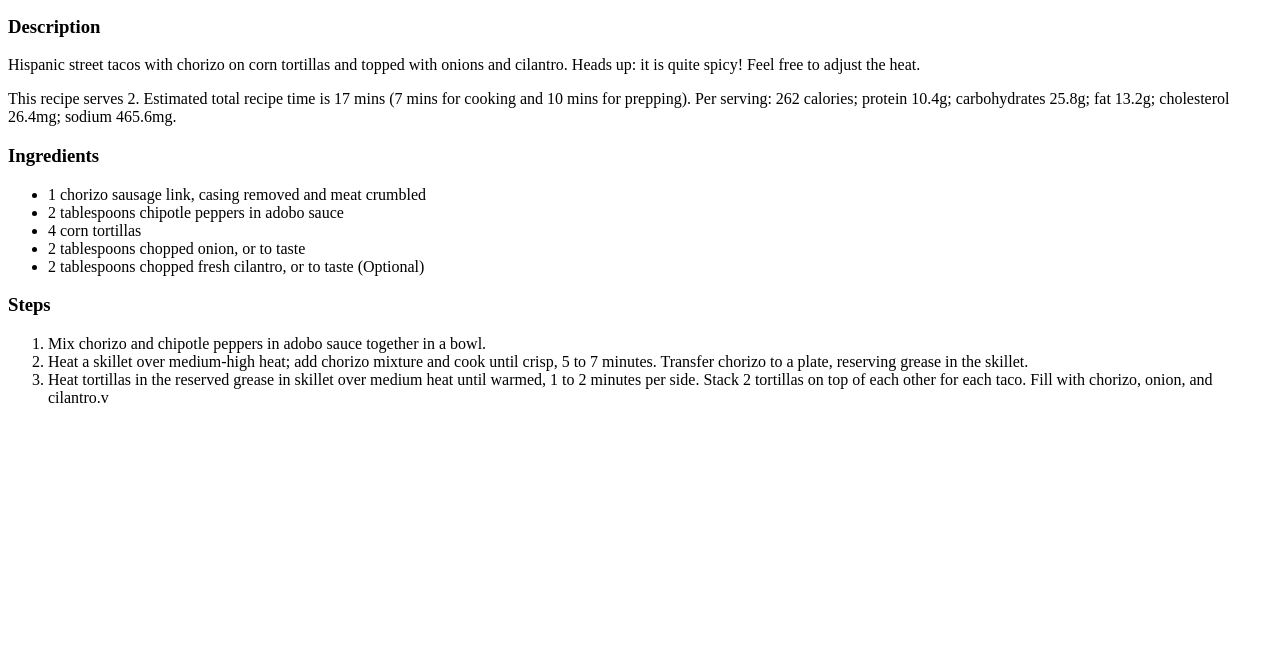
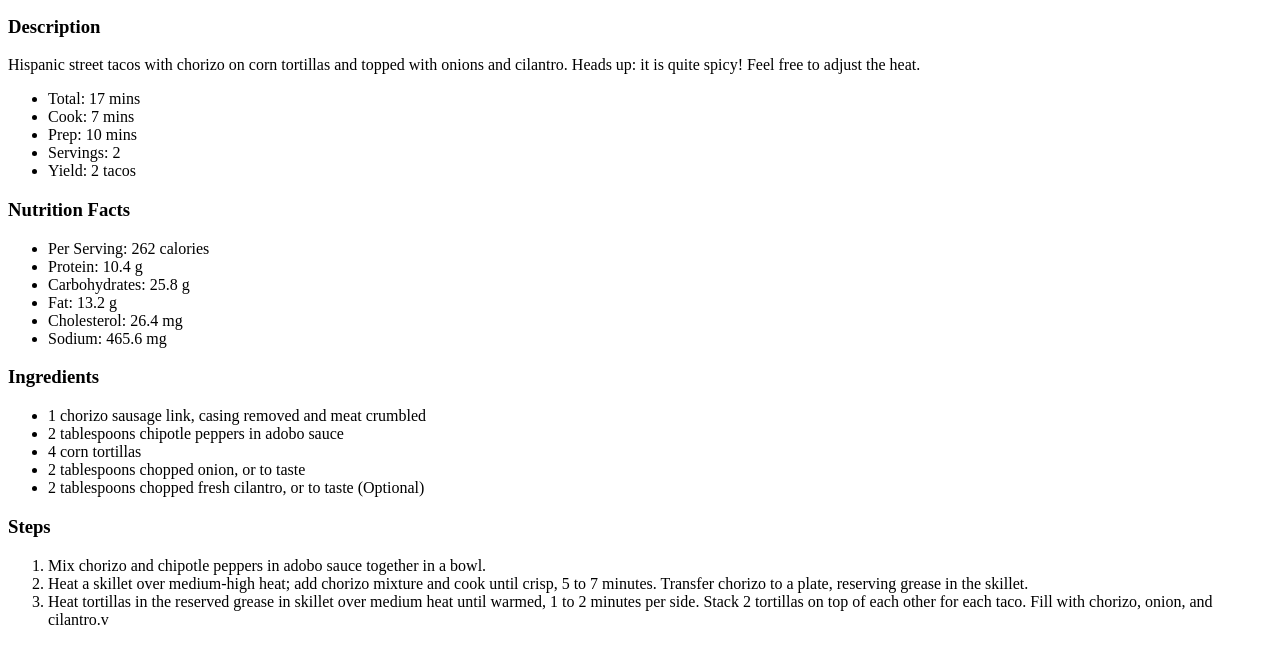
Before and after one commit to laibrian/odin-recipes, a plain HTML site: page recipes/chorizo-tacos.html in a window 1280 px wide. Shown: the part 101-764 px from the top of the page. Drawn offline with Linux system fonts and the light colour scheme.

Commit message:
Edit Chorizo Tacos Description and Banana Bread Description

```diff
--- a/recipes/chorizo-tacos.html
+++ b/recipes/chorizo-tacos.html
@@ -17,9 +17,24 @@
             Heads up: it is quite spicy! Feel free to adjust the heat.
         </p>
 
-        <p>This recipe serves 2. Estimated total recipe time is 17 mins (7 mins for cooking and 10 mins for prepping).
-             Per serving: 262 calories; protein 10.4g; carbohydrates 25.8g; fat 13.2g; cholesterol 26.4mg; sodium 465.6mg.
-        </p>
+        <ul>
+            <li>Total: 17 mins</li>
+            <li>Cook: 7 mins</li>
+            <li>Prep: 10 mins</li>
+            <li>Servings: 2</li>
+            <li>Yield: 2 tacos</li>
+        </ul>
+
+        <h3>Nutrition Facts</h3>
+
+        <ul>
+            <li>Per Serving: 262 calories</li>
+            <li>Protein: 10.4 g</li>
+            <li>Carbohydrates: 25.8 g</li>
+            <li>Fat: 13.2 g</li>
+            <li>Cholesterol: 26.4 mg</li>
+            <li>Sodium: 465.6 mg</li>
+        </ul>
 
         <h3>Ingredients</h3>
 
```
Also changed, not shown: recipes/banana-bread.html (+4 -4 lines).
